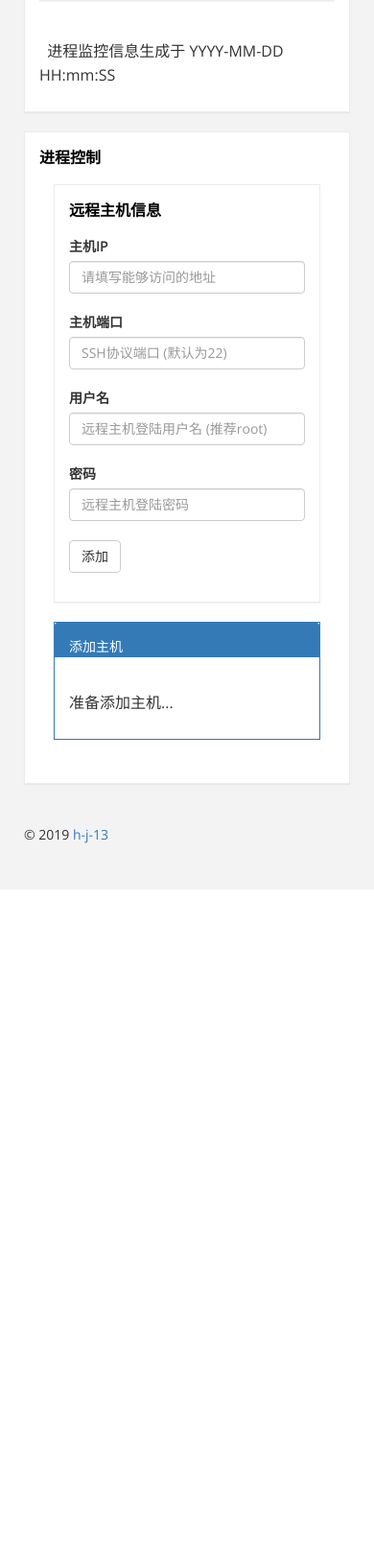
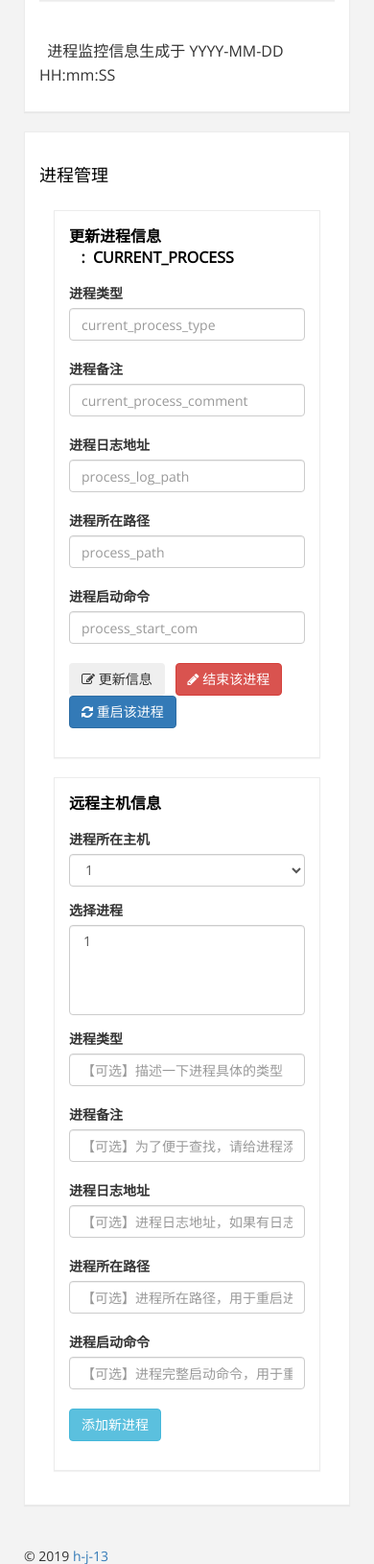
Before and after one commit to Watch-Dogs-HIT/Watch_Dogs-Server, a Python web app: template templates/process.html in a window 390 px wide; the page is wider, and only the part inside the window is pictured. Shown: the part 2317-3947 px from the top of that part at 96% size. Before the commit the page ends 3196 px from the top of that part, so only its background shows below. Run offline with Jinja, Linux system fonts and the light colour scheme; the template is opened without the code that fills it, so the values that code supplies are empty.

Commit message:
update : basically  fin all web-page ui design

```diff
--- a/Data/remote_api.py
+++ b/Data/remote_api.py
@@ -236,4 +236,9 @@ class Watch_Dogs_Client(object):
         return filter(lambda s: s.find(key_word) != -1, self.get_api("/log/tail", payload=payload))
 
     # -----manage-----
+    # /proc/all_pid_name/
+    def get_all_proc_with_name(self):
+        """搜索日志关键词"""
+        return self.get_api("/proc/all_pid_name/")
+
     # todo 完成剩余的所有功能函数 2019.3.13
--- a/Watch_Dogs-Server.py
+++ b/Watch_Dogs-Server.py
@@ -57,7 +57,8 @@ app = createApp()
 
 if __name__ == '__main__':
     # # Alert Demo
-    # AlertMonitor().alert_monitor_thread()
+    # app.AlertMonitor()
+    # app.remote_api.manage_main_thread()
 
     # Web Server
     server = tornado.httpserver.HTTPServer(app)
--- a/client_manage.py
+++ b/client_manage.py
@@ -219,6 +219,11 @@ class ClientManager(object):
         self.db.commit()
         self.db.close()
 
+    # manage
+    def get_all_process(self, host_id):
+        """获取该主机所有进程"""
+        return self.client[str(host_id)].get_all_proc_with_name()
+
     # test
     def test_api(self):
         """测试api"""
--- a/templates/process.html
+++ b/templates/process.html
@@ -78,7 +78,7 @@
     </nav>
     <!-- /. NAV SIDE  -->
     <div id="page-wrapper">
-        <h1 class="page-header">进程监控
+        <h1 class="page-header"><span class="res_div_title">进程监控</span>
             <small>远程Linux主机进程监控及管理</small>
         </h1>
         <div id="page-inner">
@@ -128,10 +128,10 @@
                                                     <p>总内存大小 : <span id="mem_max_size">1</span> MB</p>
                                                 </div>
                                                 <div class="tab-pane fade in" id="Net">
-                                                    <div id="io_graph" style="width: 1000px;height:450px;"></div>
+                                                    <div id="net_graph" style="width: 1000px;height:450px;"></div>
                                                 </div>
                                                 <div class="tab-pane fade in" id="Disk">
-                                                    <div id="net_graph" style="width: 1000px;height:450px;"></div>
+                                                    <div id="io_graph" style="width: 1000px;height:450px;"></div>
                                                 </div>
                                             </div>
 
@@ -251,51 +251,96 @@
                     </div>
 
                 </div>
-
             </div>
             <div class="row">
                 <div class="col-md-12">
                     <div class="panel panel-default">
                         <div class="panel-heading">
-                            进程控制
+                            <h4><span class="res_div_title">进程管理</span></h4>
                         </div>
                         <div class="panel-body">
                             <div class="col-md-6">
                                 <div class="panel panel-default">
                                     <div class="panel-heading">
-                                        远程主机信息
+                                        <span class="res_div_title">更新进程信息</span>&nbsp;&nbsp;&nbsp;:&nbsp;&nbsp;<span
+                                            id="current_process">CURRENT_PROCESS</span>
                                     </div>
                                     <div class="panel-body">
                                         <div class="form-group">
-                                            <label for="host_ip">主机IP</label>
-                                            <input id="host_ip" class="form-control" placeholder="请填写能够访问的地址">
+                                            <label for="process_type">进程类型</label>
+                                            <input id="process_type" class="form-control"
+                                                   placeholder="current_process_type">
                                             <br/>
-                                            <label for="host_port">主机端口</label>
-                                            <input id="host_port" class="form-control" placeholder="SSH协议端口 (默认为22) ">
+                                            <label for="process_comment">进程备注</label>
+                                            <input id="process_comment" class="form-control"
+                                                   placeholder="current_process_comment">
                                             <br/>
-                                            <label for="host_user">用户名</label>
-                                            <input id="host_user" class="form-control"
-                                                   placeholder="远程主机登陆用户名 (推荐root) ">
+                                            <label for="process_log_path">进程日志地址</label>
+                                            <input id="process_log_path" class="form-control"
+                                                   placeholder="process_log_path">
                                             <br/>
-                                            <label for="host_password">密码</label>
-                                            <input id="host_password" class="form-control" placeholder="远程主机登陆密码">
+                                            <label for="process_path">进程所在路径</label>
+                                            <input id="process_path" class="form-control" placeholder="process_path">
                                             <br/>
-                                            <button id="add_host_btn" type="submit" class="btn btn-default">添加</button>
+                                            <label for="process_start_com">进程启动命令</label>
+                                            <input id="process_start_com" class="form-control"
+                                                   placeholder="process_start_com">
+                                            <br/>
+                                            <button id="process_update_btn" type="submit" class="btn btn-sucess"><i class="fa fa-edit "></i>&nbsp;更新信息
+                                            </button>&nbsp;&nbsp;
+                                            <button id="process_start_btn" type="submit" class="btn btn-danger"><i class="fa fa-pencil"></i>&nbsp;结束该进程
+                                            </button>&nbsp;&nbsp;
+                                            <button id="process_restart_btn" type="submit" class="btn btn-primary"><i class=" fa fa-refresh "></i>&nbsp;重启该进程
+                                            </button>
+                                        </div>
+                                    </div>
+                                </div>
+                            </div>
+                            <div class="col-md-6">
+                                <div class="panel panel-default">
+                                    <div class="panel-heading">
+                                        <span class="res_div_title">远程主机信息</span>
+                                    </div>
+                                    <div class="panel-body">
+                                        <div class="form-group">
+                                            <div class="form-group">
+                                                <label for="new_process_at_host">进程所在主机</label>
+                                                <select id="new_process_at_host" class="form-control">
+                                                    <option>1</option>
+                                                </select>
+                                            </div>
+                                            <div class="form-group">
+                                                <label for="new_process_pid">选择进程</label>
+                                                <select id="new_process_pid" multiple="" class="form-control">
+                                                    <option>1</option>
+                                                </select>
+                                            </div>
+                                            <label for="new_process_type">进程类型</label>
+                                            <input id="new_process_type" class="form-control"
+                                                   placeholder="【可选】描述一下进程具体的类型">
+                                            <br/>
+                                            <label for="new_process_comment">进程备注</label>
+                                            <input id="new_process_comment" class="form-control"
+                                                   placeholder="【可选】为了便于查找，请给进程添加一个好记的备注">
+                                            <br/>
+                                            <label for="new_process_log_path">进程日志地址</label>
+                                            <input id="new_process_log_path" class="form-control"
+                                                   placeholder="【可选】进程日志地址，如果有日志就可以在监控页面展示分析">
+                                            <br/>
+                                            <label for="new_process_path">进程所在路径</label>
+                                            <input id="new_process_path" class="form-control"
+                                                   placeholder="【可选】进程所在路径，用于重启进程">
+                                            <br/>
+                                            <label for="new_process_start_com">进程启动命令</label>
+                                            <input id="new_process_start_com" class="form-control"
+                                                   placeholder="【可选】进程完整启动命令，用于重启进程">
+                                            <br/>
+                                            <button id="add_host_btn" type="submit" class="btn btn-info">添加新进程</button>
                                         </div>
                                     </div>
                                 </div>
                             </div>
 
-                            <div class="col-md-6">
-                                <div class="panel panel-primary">
-                                    <div class="panel-heading">
-                                        添加主机
-                                    </div>
-                                    <div class="panel-body">
-                                        <p id="add_host_info">准备添加主机...</p>
-                                    </div>
-                                </div>
-                            </div>
                         </div>
                     </div>
                 </div>
```
Also changed, not shown: handlers/manage.py (+10 -2 lines).
